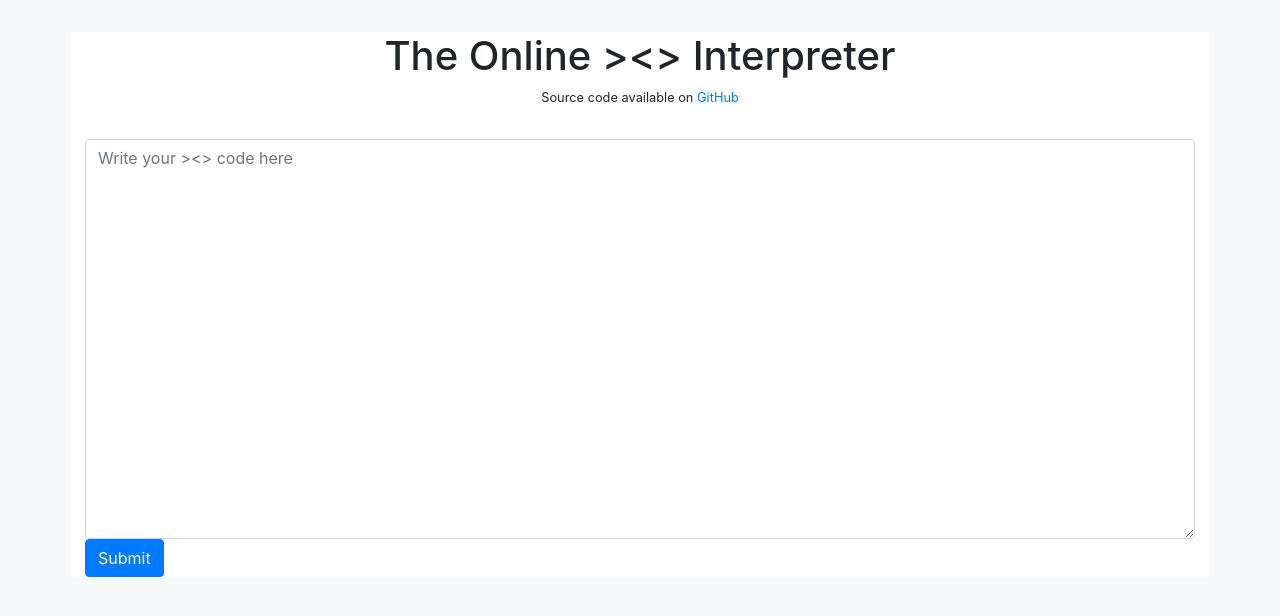
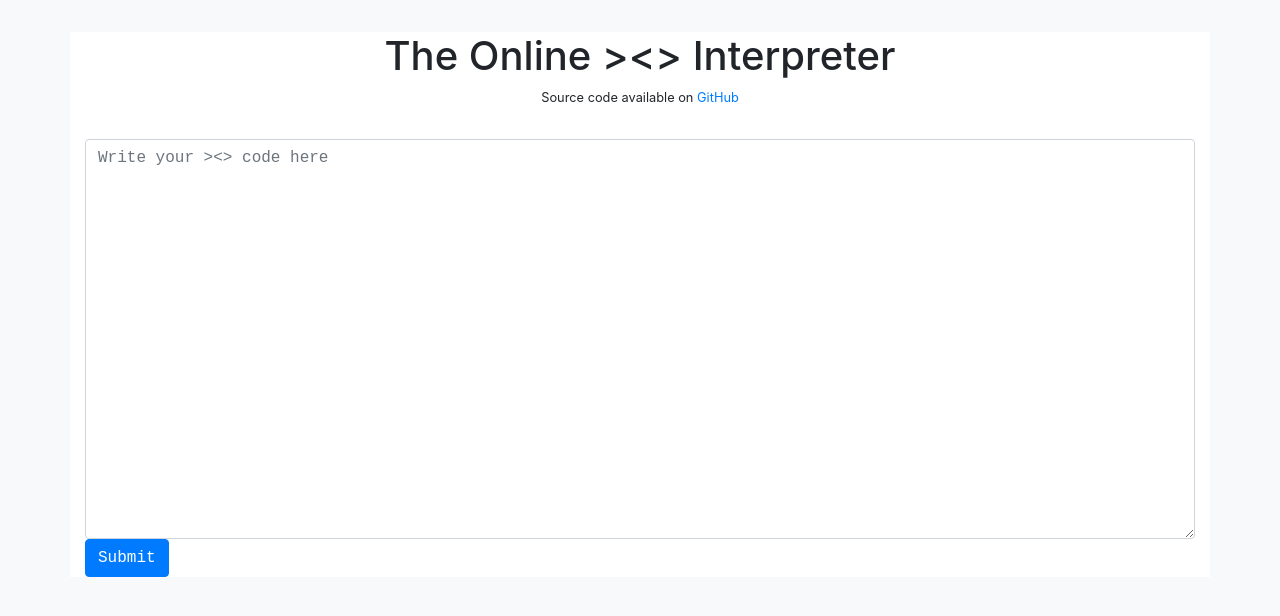
Before and after one commit to Suppen/fishlanguage, a React app: page / in a window 1280 px wide. Shown: the top 616 px of the page. Built offline with nearby package versions, Linux system fonts and the light colour scheme.

Commit message:
Made the code editor use a monospace font

```diff
--- a/src/styles/style.scss
+++ b/src/styles/style.scss
@@ -67,6 +67,8 @@ html {
 }
 
 .fish-code-editor {
+	font-family: monospace;
+
 	textarea {
 		height: 25rem;
 	}
```
